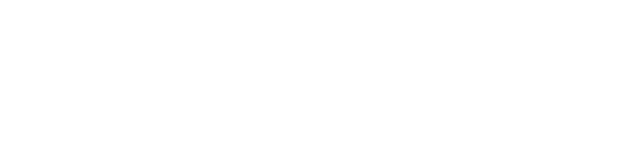
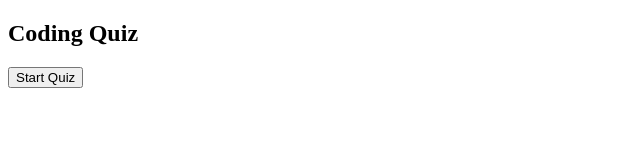
Before and after one commit to seanbutcher1994/Coding.Quiz, a plain HTML site: page index.html in a window 1280 px wide. Shown: the whole page, without its empty margins (0-640 px from the left). Drawn offline with Linux system fonts and the light colour scheme.

Commit message:
Add content for landing page HTML

```diff
--- a/index.html
+++ b/index.html
@@ -11,8 +11,13 @@
 
 
 <!-- landing page with: -->
+<section id="section-landing">
     <!-- Title -->
+    <h1>Coding Quiz</h1>
     <!-- start game button -->
+    <button id="button-start-game">Start Quiz</button>
+
+</section>
 
 
 
```
